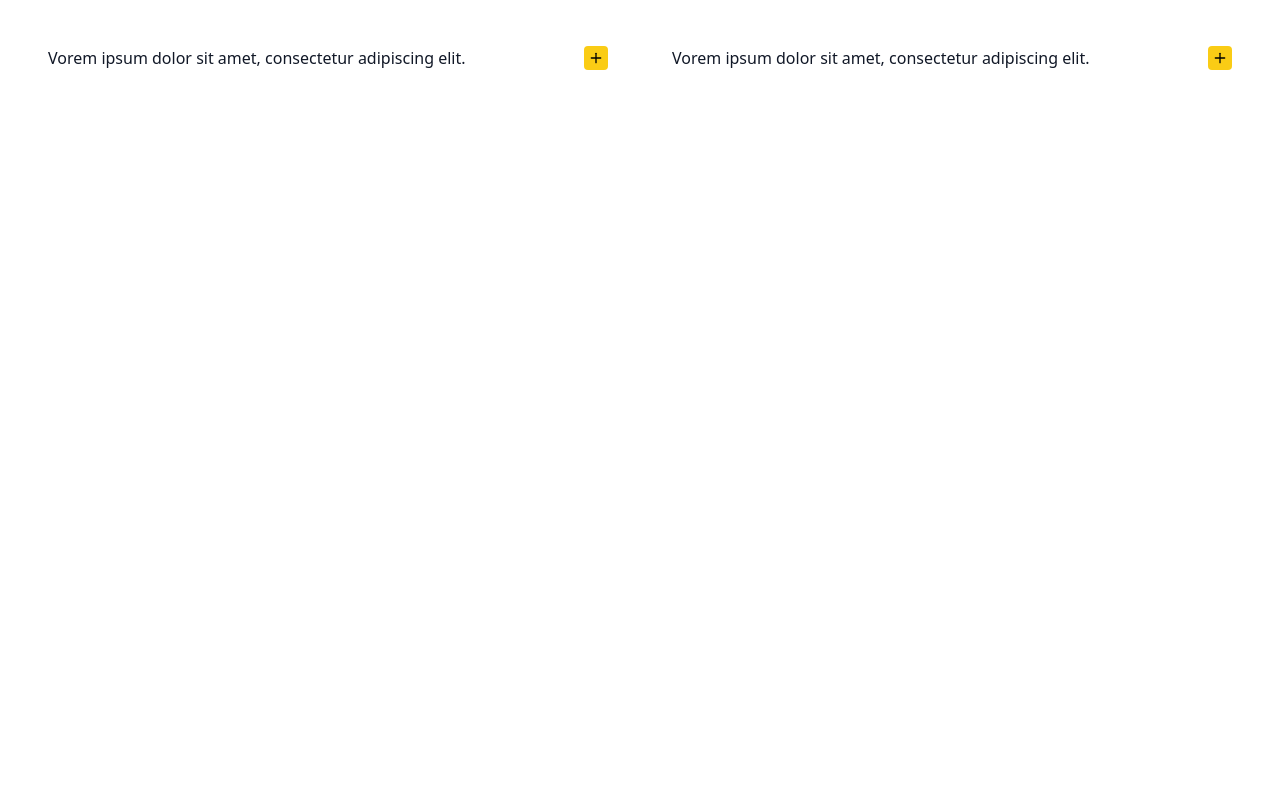
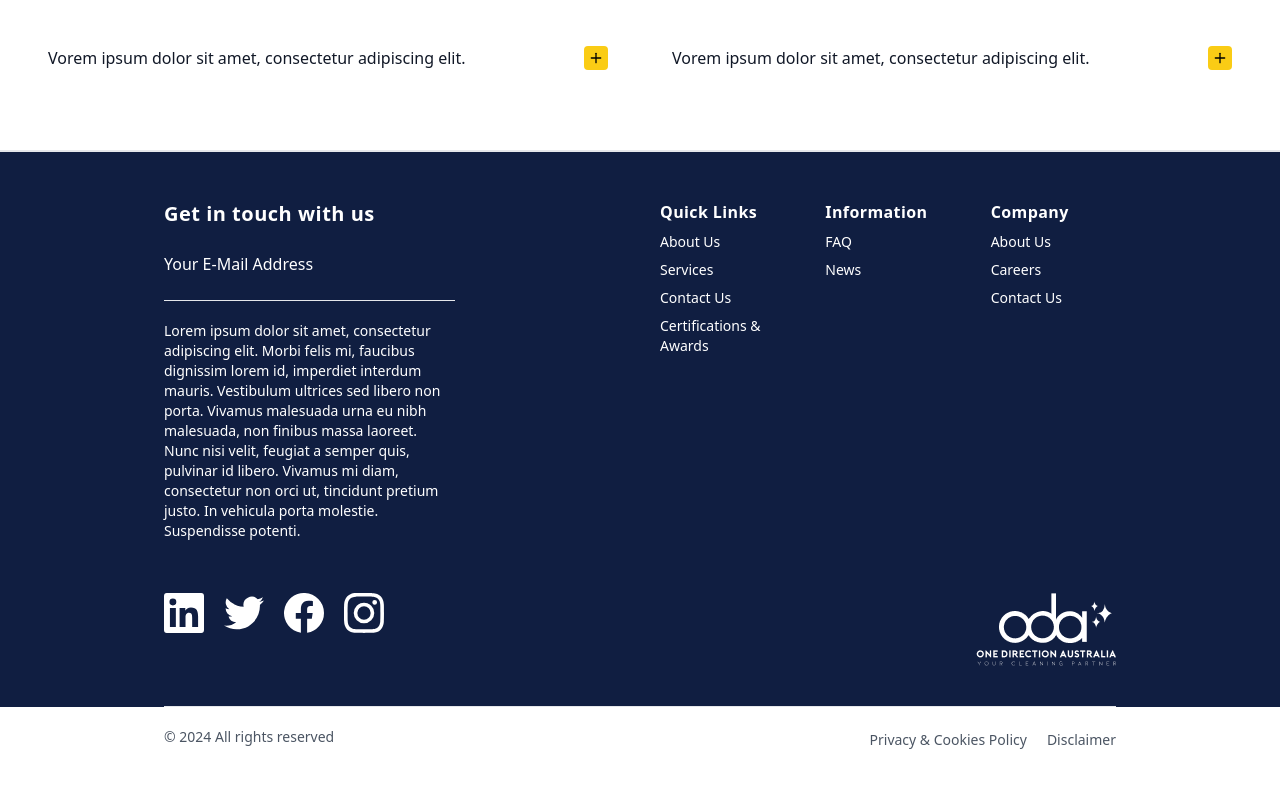
Before and after one commit to ceejay077/oda-new-one, a Next.js app: page /services-category in a window 1280 px wide. Shown: the part 5747-6534 px from the top of the page. Before the commit the page ends 5897 px from the top, so only its background shows below. Built offline with nearby package versions, Linux system fonts and the light colour scheme.

Commit message:
finished service category page

```diff
--- a/app/services-category/page.tsx
+++ b/app/services-category/page.tsx
@@ -7,6 +7,7 @@ import Awards from "../components/home/awards";
 import CallToAction from "../components/home/book-your-appoinment";
 import Testimonials from "../components/home/testimonials";
 import FAQSection from "../about/faq";
+import Footer from "../components/home/footer";
 
 export default function ServicesCategory() {
   return (
@@ -20,6 +21,7 @@ export default function ServicesCategory() {
       <CallToAction />
       <Testimonials />
       <FAQSection />
+      <Footer />
     </div>
   );
 }
```
